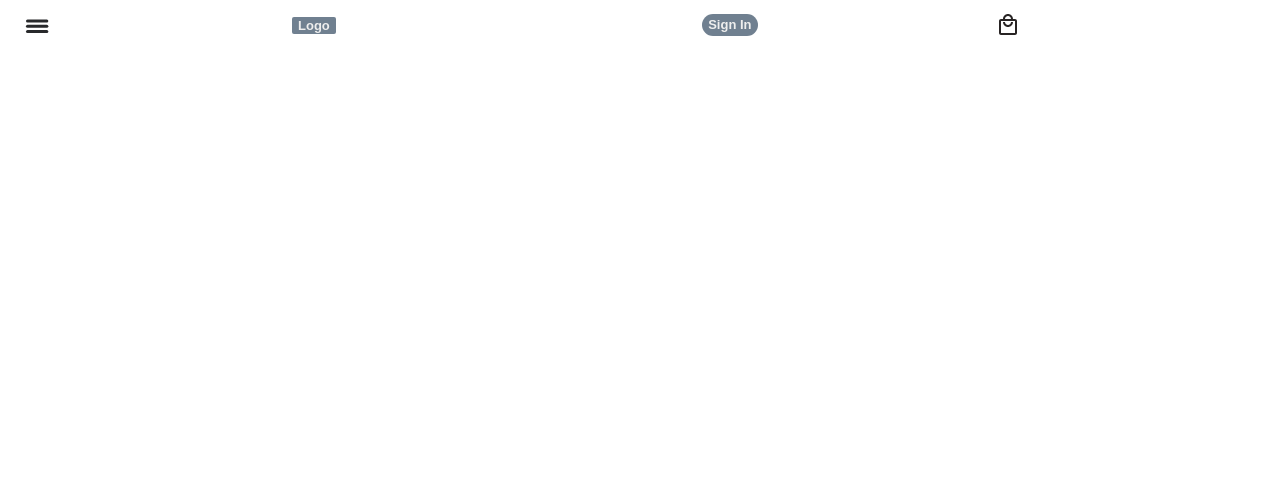
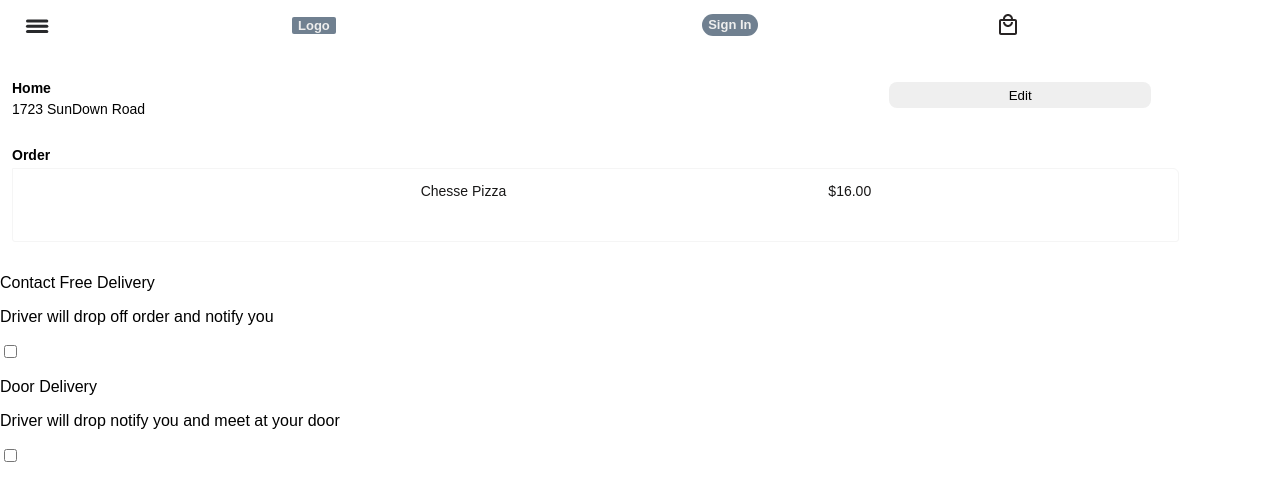
Before and after one commit to MVP-Marketplace/Pies-and-Fries, a React (Create React App) app in the folder client/: page /paymentconfirmation in a window 1280 px wide. Shown: the top 500 px of the page. Built offline with nearby package versions, Linux system fonts and the light colour scheme.

Commit message:
adding the subsections to the payment confrimation page

```diff
--- a/client/src/App.js
+++ b/client/src/App.js
@@ -13,6 +13,7 @@ import './styles/NotficationPreferences.css';
 import './styles/Rewards.css';
 import './styles/Help.css';
 import './styles/Logout.css';
+import './styles/PaymentConfirmation.css';
 import { useState } from 'react';
 import { Route } from 'react-router-dom';
 import SignIn from './components/SignIn';
@@ -32,6 +33,11 @@ function App() {
       <AppContextProvider>
         <Navbar userLoggedIn={userLoggedIn} setUserLogginIn={setUserLogginIn} />
         <Route exact path='/' component={Home} />
+        <Route
+          exact
+          path='/paymentconfirmation'
+          render={() => <PaymentConfirmation />}
+        />
         <Route exact path='/signin' render={() => <SignIn signIn={true} />} />
         <Route exact path='/signup' render={() => <SignIn signIn={false} />} />
         <Route
@@ -41,11 +47,7 @@ function App() {
         />
         <Route exact path='/store' render={() => <Store />} />
         <Route exact path='/profile' render={() => <Profile />} />
-        <Route
-          exact
-          path='paymentconfirmation'
-          render={() => <PaymentConfirmation />}
-        />
+
         {/* <Route exact path="/checkout" render={() => <ShoppingCart setUserLogginIn ={setUserLogginIn} cart = {cart} counter={counter} setCart={setCart}/>} /> */}
       </AppContextProvider>
     </>
--- a/client/src/components/Cart.js
+++ b/client/src/components/Cart.js
@@ -1,6 +1,7 @@
 import React, { useState } from 'react';
 import CartIcon from '../assets/CartIcon.svg';
 import { Link } from 'react-router-dom';
+import CartItem from './CartItem';
 export const Cart = () => {
   const [displayModal, setDisplayModal] = useState(false);
   return (
@@ -11,20 +12,15 @@ export const Cart = () => {
         onClick={() => setDisplayModal(!displayModal)}
       />
       <div className={`Modal ${displayModal ? 'Show' : ''}`}>
-        <h3 className='cart-heading'>Cart</h3>
-        <div className='cart-card-container'>
-          <div className='cart-card-left-section'>
-            <div className='img-place-holder'></div>
-          </div>
-          <div className='cart-card-middle-section'>
-            <p className='cart-card-product-name'>Chesse Pizza</p>
-          </div>
-          <div className='cart-card-right-section'>
-            <p className='cart-card-product-price'>$16.00</p>
-          </div>
-        </div>
+        <h3 className='cart-heading'>Items in Cart:</h3>
+        <CartItem />
         <Link to='/paymentconfirmation'>
-          <button className='checkout-btn'>Checkout</button>
+          <button
+            className='checkout-btn'
+            onClick={() => setDisplayModal(!displayModal)}
+          >
+            Checkout
+          </button>
         </Link>
         <button
           className='Close'
--- /dev/null
+++ b/client/src/components/CartItem.js
@@ -0,0 +1,19 @@
+import React from 'react';
+
+const CartItem = () => {
+  return (
+    <div className='cart-card-container'>
+      <div className='cart-card-left-section'>
+        <div className='img-place-holder'></div>
+      </div>
+      <div className='cart-card-middle-section'>
+        <p className='cart-card-product-name'>Chesse Pizza</p>
+      </div>
+      <div className='cart-card-right-section'>
+        <p className='cart-card-product-price'>$16.00</p>
+      </div>
+    </div>
+  );
+};
+
+export default CartItem;
--- a/client/src/pages/PaymentConfirmation.js
+++ b/client/src/pages/PaymentConfirmation.js
@@ -1,7 +1,56 @@
 import React from 'react';
+import CartItem from '../components/CartItem';
 
 const PaymentConfirmation = () => {
-  return <div id='paymentconfirmation'></div>;
+  return (
+    <div className='pc-container'>
+      <div className='pc-adderss-card'>
+        <div className='pc-location-container'>
+          <p className='pc-location-name'>Home</p>
+          <p className='pc-address'>1723 SunDown Road</p>
+        </div>
+        <button className='pc-address-edit-btn'>Edit</button>
+      </div>
+      <h3 className='pc-cart-item-heading'>Order</h3>
+      <CartItem />
+      <div className='pc-delivery-type-container'>
+        <div className='pc-contact-free-delivery-container'>
+          <p className='pc-contact-type-heading'>Contact Free Delivery</p>
+          <p className='pc-contact-type-des'>
+            Driver will drop off order and notify you
+          </p>
+
+          <input
+            class='pc-check-delivery-type'
+            type='checkbox'
+            value=''
+            id='pc-check-delivery-type-1'
+          />
+          <label
+            class='form-check-label'
+            for='pc-check-delivery-type-1'
+          ></label>
+        </div>
+        <div className='pc-door-delivery-container'>
+          <p className='pc-contact-type-heading'>Door Delivery</p>
+          <p className='pc-contact-type-des'>
+            Driver will drop notify you and meet at your door
+          </p>
+
+          <input
+            class='pc-check-delivery-type'
+            type='checkbox'
+            value=''
+            id='pc-check-delivery-type-2'
+          />
+          <label
+            class='form-check-label'
+            for='pc-check-delivery-type-2'
+          ></label>
+        </div>
+      </div>
+    </div>
+  );
 };
 
 export default PaymentConfirmation;
--- /dev/null
+++ b/client/src/styles/PaymentConfirmation.css
@@ -0,0 +1,41 @@
+.pc-container {
+  display: flex;
+  flex-direction: column;
+}
+
+.pc-adderss-card {
+  margin-top: 0rem;
+  margin-left: 1.7rem;
+  display: flex;
+  margin-left: 12px;
+  justify-content: space-between;
+  width: 89%;
+  margin-bottom: 1rem;
+}
+.pc-location-container {
+}
+.pc-location-name {
+  font-size: 14px;
+  font-weight: bold;
+}
+.pc-address {
+  font-size: 14px;
+  margin-top: -0.55rem;
+}
+.pc-address-edit-btn {
+  border: none;
+  border-radius: 8px;
+  width: 23%;
+  height: 26px;
+  margin-top: 1rem;
+}
+
+.pc-cart-item-heading {
+  font-size: 14px;
+  font-weight: bold;
+  margin-top: 0rem;
+  margin-left: 12px;
+  width: fit-content;
+  height: fit-content;
+  margin-bottom: 1rem;
+}
```
Also changed, not shown: client/src/assets/logo.svg (added), 1 other file (tests, documents, lock files or other folders).
